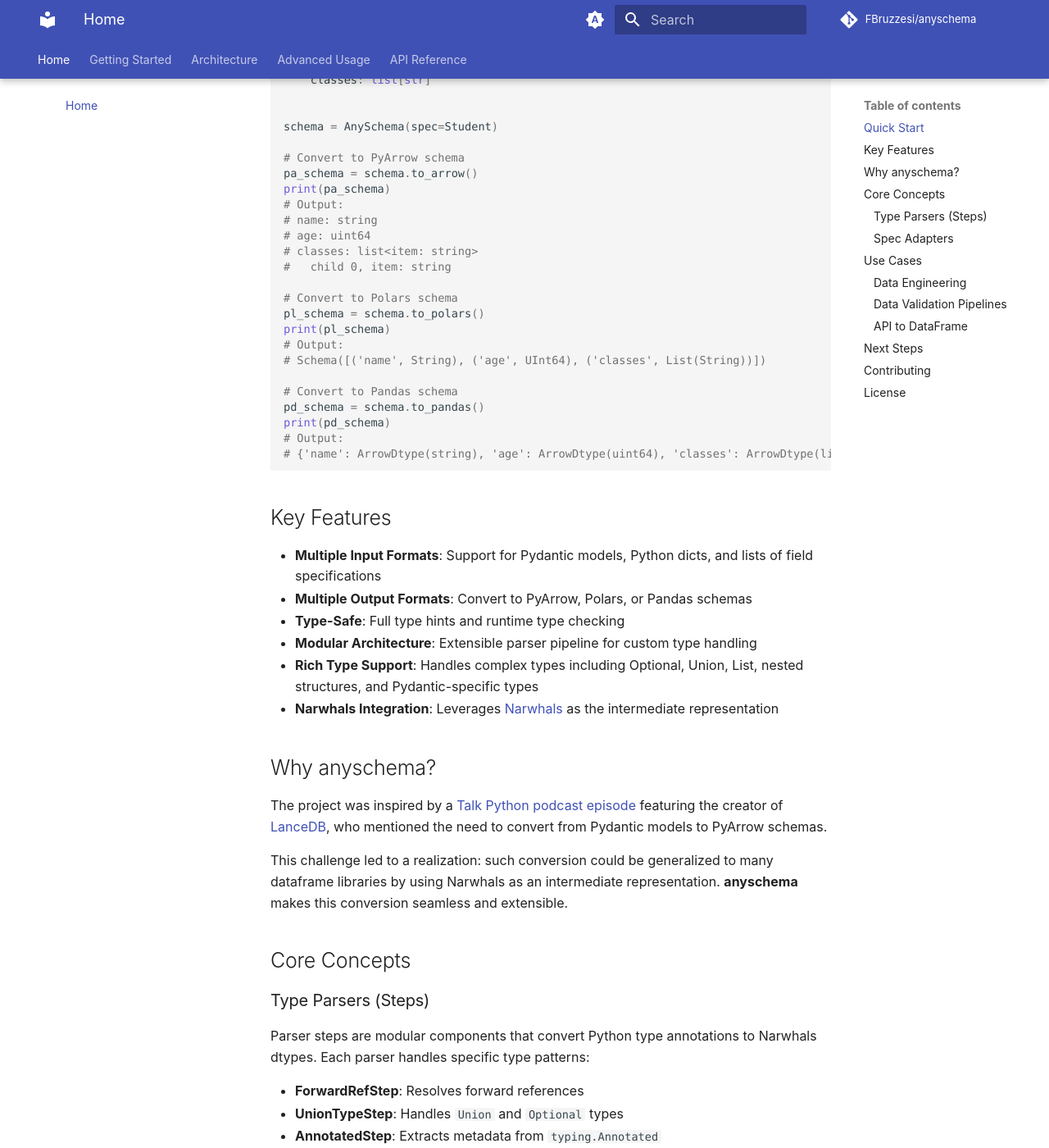
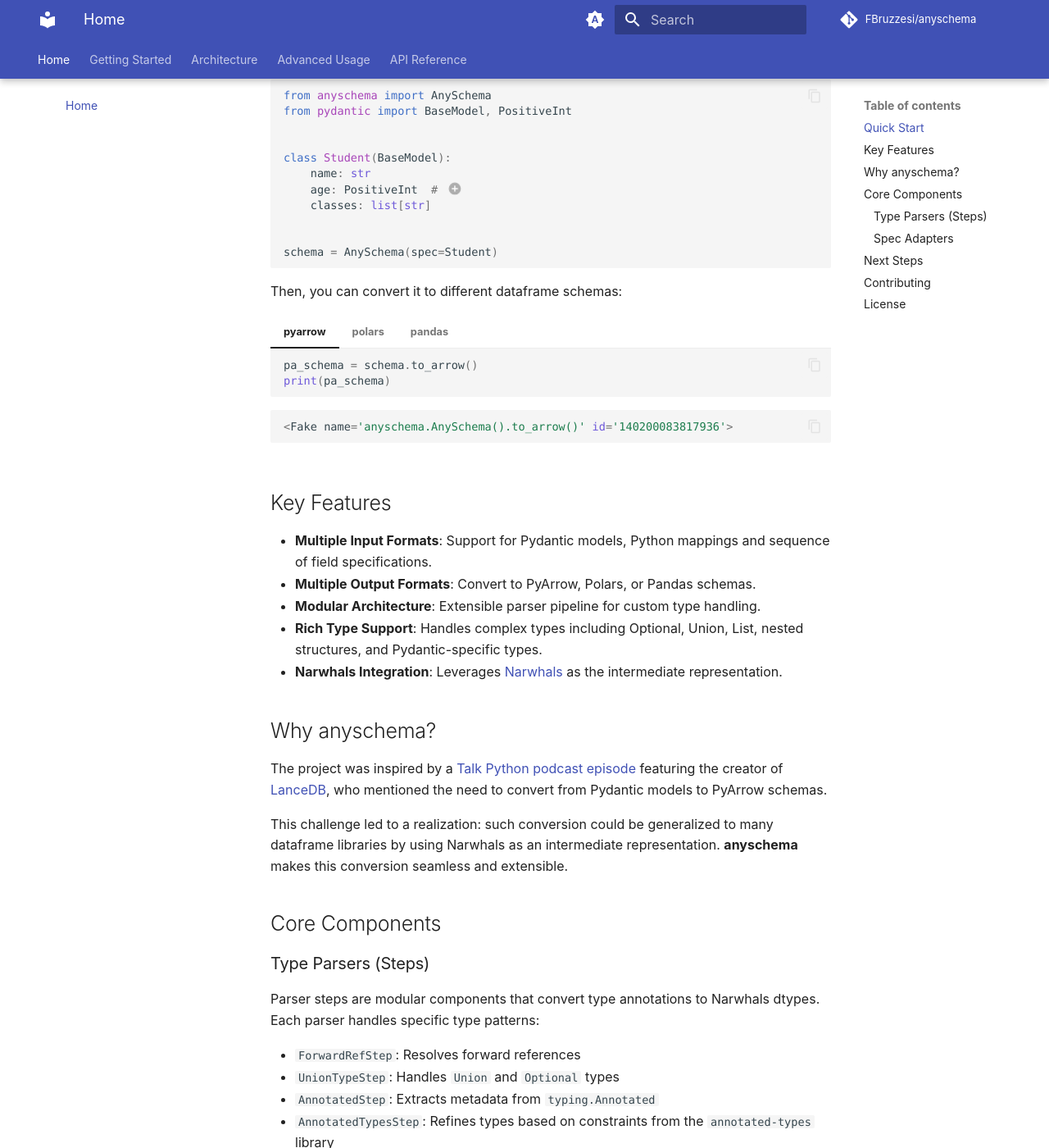
Before and after one commit to FBruzzesi/anyschema, an MkDocs documentation site: the page built from docs/index.md, in a window 1280 px wide and 1400 px high, scrolled down 684 px. Shown: the whole window at 82% size. Built offline with MkDocs 1.6.1 and Material for MkDocs 9.7.7, drawn with Linux system fonts in a browser that asks for light colours; comment, search, counter and statistics services are not loaded; some of the changed text lies outside the part shown.

Commit message:
index and getting-started

````diff
--- a/docs/index.md
+++ b/docs/index.md
@@ -1,80 +1,101 @@
-# AnySchema: From Type Specifications to Dataframe Schemas
+# anyschema: From Type Specifications to Dataframe Schemas
 
-**anyschema** is a Python library that converts from type specifications (like Pydantic models) to native dataframe schemas for popular libraries such as PyArrow, Polars, and Pandas.
+**anyschema** is a Python library that enables conversions from type specifications (such as Pydantic models) to native
+dataframe schemas (such as PyArrow, Polars, and Pandas).
 
-!!! caution "Development Status"
+!!! warning "Development Status"
     `anyschema` is still in early development and not yet published on PyPI.
+
     You can install it directly from GitHub:
+
     ```bash
     python -m pip install git+https://github.com/FBruzzesi/anyschema.git
     ```
 
+    For Pydantic support (recommended), install with the `pydantic` extra:
+
+    ```bash
+    python -m pip install "git+https://github.com/FBruzzesi/anyschema.git[pydantic]"
+    ```
+
 ## Quick Start
 
-Here's a simple example showing how `anyschema` works:
+Here's a simple example showing how `anyschema` works.
 
-```python
+First define the type specification via a Pydantic model and create an `AnySchema` instance from it:
+
+```python exec="true" source="above" session="quickstart"
 from anyschema import AnySchema
 from pydantic import BaseModel, PositiveInt
 
 
 class Student(BaseModel):
     name: str
-    age: PositiveInt
+    age: PositiveInt  # (1)
     classes: list[str]
 
 
 schema = AnySchema(spec=Student)
+```
 
-# Convert to PyArrow schema
-pa_schema = schema.to_arrow()
-print(pa_schema)
-# Output:
-# name: string
-# age: uint64
-# classes: list<item: string>
-#   child 0, item: string
+1. By using `PositiveInt` instead of python `int`, we ensure that the age is always a positive integer.
+    And we can translate this constraint into the resulting dataframe schema.
 
-# Convert to Polars schema
-pl_schema = schema.to_polars()
-print(pl_schema)
-# Output:
-# Schema([('name', String), ('age', UInt64), ('classes', List(String))])
+Then, you can convert it to different dataframe schemas:
 
-# Convert to Pandas schema
-pd_schema = schema.to_pandas()
-print(pd_schema)
-# Output:
-# {'name': ArrowDtype(string), 'age': ArrowDtype(uint64), 'classes': ArrowDtype(list<item: string>)}
-```
+=== "pyarrow"
+
+    ```python exec="true" source="above" result="python" session="quickstart"
+    pa_schema = schema.to_arrow()
+    print(pa_schema)
+    ```
+
+=== "polars"
+
+    ```python exec="true" source="above" result="python" session="quickstart"
+    pl_schema = schema.to_polars()
+    print(pl_schema)
+    ```
+
+=== "pandas"
+
+    ```python exec="true" source="above" result="python" session="quickstart"
+    pd_schema = schema.to_pandas()
+    print(pd_schema)
+    ```
 
 ## Key Features
 
-- **Multiple Input Formats**: Support for Pydantic models, Python dicts, and lists of field specifications
-- **Multiple Output Formats**: Convert to PyArrow, Polars, or Pandas schemas
-- **Type-Safe**: Full type hints and runtime type checking
-- **Modular Architecture**: Extensible parser pipeline for custom type handling
-- **Rich Type Support**: Handles complex types including Optional, Union, List, nested structures, and Pydantic-specific types
-- **Narwhals Integration**: Leverages [Narwhals](https://narwhals-dev.github.io/narwhals/) as the intermediate representation
+- **Multiple Input Formats**: Support for Pydantic models, Python mappings and sequence of field specifications.
+- **Multiple Output Formats**: Convert to PyArrow, Polars, or Pandas schemas.
+- **Modular Architecture**: Extensible parser pipeline for custom type handling.
+- **Rich Type Support**: Handles complex types including Optional, Union, List, nested structures, and
+    Pydantic-specific types.
+- **Narwhals Integration**: Leverages [Narwhals](https://narwhals-dev.github.io/narwhals/) as the intermediate
+    representation.
 
 ## Why anyschema?
 
-The project was inspired by a [Talk Python podcast episode](https://www.youtube.com/live/wuGirNCyTxA?t=2880s) featuring the creator of [LanceDB](https://github.com/lancedb/lancedb), who mentioned the need to convert from Pydantic models to PyArrow schemas.
+The project was inspired by a [Talk Python podcast episode](https://www.youtube.com/live/wuGirNCyTxA?t=2880s) featuring
+the creator of [LanceDB](https://github.com/lancedb/lancedb), who mentioned the need to convert from Pydantic models to
+PyArrow schemas.
 
-This challenge led to a realization: such conversion could be generalized to many dataframe libraries by using Narwhals as an intermediate representation. **anyschema** makes this conversion seamless and extensible.
+This challenge led to a realization: such conversion could be generalized to many dataframe libraries by using Narwhals
+as an intermediate representation. **anyschema** makes this conversion seamless and extensible.
 
-## Core Concepts
+## Core Components
 
 ### Type Parsers (Steps)
 
-Parser steps are modular components that convert Python type annotations to Narwhals dtypes. Each parser handles specific type patterns:
+Parser steps are modular components that convert type annotations to Narwhals dtypes. Each parser handles specific type
+patterns:
 
-- **ForwardRefStep**: Resolves forward references
-- **UnionTypeStep**: Handles `Union` and `Optional` types
-- **AnnotatedStep**: Extracts metadata from `typing.Annotated`
-- **AnnotatedTypesStep**: Refines types based on constraints
-- **PydanticTypeStep**: Handles Pydantic-specific types
-- **PyTypeStep**: Handles basic Python types (fallback)
+- `ForwardRefStep`: Resolves forward references
+- `UnionTypeStep`: Handles `Union` and `Optional` types
+- `AnnotatedStep`: Extracts metadata from `typing.Annotated`
+- `AnnotatedTypesStep`: Refines types based on constraints from the `annotated-types` library
+- `PydanticTypeStep`: Handles Pydantic-specific types
+- `PyTypeStep`: Handles basic Python types (fallback)
 
 Learn more about how these work together in the [Architecture](architecture.md) section.
 
@@ -82,89 +103,23 @@
 
 Adapters convert input specifications into a common format that the parser pipeline can process:
 
-- **pydantic_adapter**: Extracts field information from Pydantic models
-- **into_ordered_dict_adapter**: Handles Python dicts and lists
+- **into_ordered_dict_adapter**: Handles Python dicts and sequences.
+- **pydantic_adapter**: Extracts field information from Pydantic models.
 
-See the [API Reference](api-reference.md#spec-adapters) for detailed documentation.
-
-## Use Cases
-
-### Data Engineering
-
-Convert Pydantic models to PyArrow schemas for efficient data processing:
-
-```python
-from anyschema import AnySchema
-from pydantic import BaseModel
-
-
-class Event(BaseModel):
-    timestamp: datetime
-    user_id: int
-    event_type: str
-    metadata: dict
-
-
-# Get PyArrow schema for Parquet writing
-arrow_schema = AnySchema(spec=Event).to_arrow()
-```
-
-See [Getting Started](getting-started.md#output-formats) for more details on output formats.
-
-### Data Validation Pipelines
-
-Use Pydantic for validation and anyschema for schema generation:
-
-```python
-from anyschema import AnySchema
-from pydantic import BaseModel, Field
-
-
-class Measurement(BaseModel):
-    sensor_id: str
-    value: float = Field(ge=0.0)
-    unit: str
-
-
-# Generate schema for database or dataframe library
-polars_schema = AnySchema(spec=Measurement).to_polars()
-```
-
-Learn about [working with constraints](getting-started.md#working-with-constraints) in the Getting Started guide.
-
-### API to DataFrame
-
-Convert API response schemas to dataframe schemas:
-
-```python
-from anyschema import AnySchema
-from pydantic import BaseModel
-
-
-class APIResponse(BaseModel):
-    id: int
-    name: str
-    tags: list[str]
-    metadata: dict | None
-
-
-# Get Pandas schema for DataFrame creation
-pandas_schema = AnySchema(spec=APIResponse).to_pandas()
-```
-
-See the [Getting Started](getting-started.md) guide for more examples.
+See the [API Reference](api-reference/adapters.md) for detailed documentation.
 
 ## Next Steps
 
-- **[Getting Started](getting-started.md)**: Learn the basics and explore type mappings
+- **[Getting Started](user-guide/getting-started.md)**: Learn the basics and explore type mappings
+- **[Advanced Usage](user-guide/advanced.md)**: Create custom parser steps and adapters
 - **[Architecture](architecture.md)**: Understand the internal design and components
-- **[Advanced Usage](advanced.md)**: Create custom parser steps and adapters
-- **[API Reference](api-reference.md)**: Complete API documentation
+- **[API Reference](api-reference/index.md)**: Complete API documentation
 
 ## Contributing
 
-Contributions are welcome! Please check out the [GitHub repository](https://github.com/FBruzzesi/anyschema) to get started.
+Contributions are welcome! Please check out the [GitHub repository](https://github.com/FBruzzesi/anyschema) to get
+started.
 
 ## License
 
-This project is licensed under the MIT License.
+This project is licensed under the Apache-2.0 license.
--- /dev/null
+++ b/docs/user-guide/getting-started.md
@@ -0,0 +1,254 @@
+# Getting Started
+
+This guide will help you get started with `anyschema` and explore its core functionality.
+
+## Basic Usage
+
+### With Pydantic Models
+
+The most common way to use anyschema is with Pydantic models:
+
+```python exec="true" source="above" session="basic-pydantic"
+from anyschema import AnySchema
+from pydantic import BaseModel
+
+
+class User(BaseModel):
+    id: int
+    username: str
+    email: str
+    is_active: bool
+
+
+schema = AnySchema(spec=User)
+```
+
+Convert to different schema formats:
+
+=== "pyarrow"
+
+    ```python exec="true" source="above" result="python" session="basic-pydantic"
+    print(schema.to_arrow())
+    ```
+
+=== "polars"
+
+    ```python exec="true" source="above" result="python" session="basic-pydantic"
+    print(schema.to_polars())
+    ```
+
+=== "pandas"
+
+    ```python exec="true" source="above" result="python" session="basic-pydantic"
+    print(schema.to_pandas())
+    ```
+
+### With Python Mappings
+
+You can also use plain Python mappings (such as dictionaries):
+
+```python exec="true" source="above" result="python" session="basic-mapping"
+from anyschema import AnySchema
+
+spec = {
+    "id": int,
+    "username": str,
+    "email": str,
+    "is_active": bool,
+}
+
+schema = AnySchema(spec=spec)
+print(schema.to_arrow())
+```
+
+### With Sequence of Tuples
+
+Or use a sequence of `(name, type)` tuples:
+
+```python exec="true" source="above" result="python" session="basic-sequence"
+from anyschema import AnySchema
+
+spec = [
+    ("id", int),
+    ("username", str),
+    ("email", str),
+    ("is_active", bool),
+]
+
+schema = AnySchema(spec=spec)
+print(schema.to_polars())
+```
+
+### Nested Types
+
+
+
+```python exec="true" source="above" session="nested"
+from anyschema import AnySchema
+from pydantic import BaseModel
+
+
+class Address(BaseModel):
+    street: str
+    city: str
+    country: str
+
+
+class Person(BaseModel):
+    name: str
+    age: int
+    addresses: list[Address]
+
+
+schema = AnySchema(spec=Person)
+```
+
+=== "pyarrow"
+
+    ```python exec="true" source="above" result="python" session="nested"
+    pa_schema = schema.to_arrow()
+    print(pa_schema)
+    ```
+
+=== "polars"
+
+    ```python exec="true" source="above" result="python" session="nested"
+    pl_schema = schema.to_polars()
+    print(pl_schema)
+    ```
+
+=== "pandas"
+
+    ```python exec="true" source="above" result="python" session="nested"
+    pd_schema = schema.to_pandas()
+    print(pd_schema)
+    ```
+
+As you can see a field (`addresses`) that is itself a nested Pydantic model is correctly represented as a nested struct
+in the schema.
+
+## Working with (Integer) Constraints
+
+Constraints are processed by the [AnnotatedTypesStep](api-reference/parsers.md#AnnotatedTypesStep) parser step, which
+refines types based on their metadata. The following examples demonstrate how constraints are handled.
+
+Pydantic's constrained integer types are automatically converted to appropriate unsigned or signed integers:
+
+```python exec="true" source="above" result="python" session="integer-constraints"
+from anyschema import AnySchema
+from pydantic import BaseModel, PositiveInt, NonNegativeInt
+
+
+class Metrics(BaseModel):
+    count: PositiveInt
+    offset: NonNegativeInt
+    delta: int
+
+
+schema = AnySchema(spec=Metrics)
+arrow_schema = schema.to_arrow()
+print(arrow_schema)
+```
+
+### Using Annotated Types
+
+You can also use `typing.Annotated` with constraint metadata:
+
+```python exec="true" source="above" result="python" session="annotated-types"
+from typing import Annotated
+from anyschema import AnySchema
+from pydantic import BaseModel, Field
+
+
+class Product(BaseModel):
+    name: str
+    price: Annotated[float, Field(gt=0)]  # Price must be positive
+    quantity: Annotated[
+        int, Field(ge=0, lt=100)
+    ]  # Quantity must be non-negative, and say we limit it to <100
+
+
+schema = AnySchema(spec=Product)
+print(schema.to_polars())
+```
+
+## Using Narwhals Directly
+
+You can also work with Narwhals schemas directly (and pass them to `AnySchema`, which acts as a no-op in this case):
+
+```python exec="true" source="above" session="narwhals"
+from narwhals.schema import Schema
+import narwhals as nw
+from anyschema import AnySchema
+
+# Create a Narwhals schema
+nw_schema = Schema(
+    {
+        "id": nw.Int64(),
+        "name": nw.String(),
+        "scores": nw.List(nw.Float64()),
+    }
+)
+
+schema = AnySchema(spec=nw_schema)
+```
+
+## Pandas output format
+
+While for pyarrow and polars the output schema is the respective schema object, for pandas the output is a dictionary
+mapping column names to dtypes. Additionally pandas supports multiple dtype backends (default is None, which uses
+non nullable 'numpy'), and when converting to the native pandas dtypes it's possible to specify which backend to use by
+specifying the `dtype_backend` parameter, either for all the fields together, or for each field individually.
+
+Let's see it in practice:
+
+```python exec="true" source="above" result="python" session="pandas-format"
+from anyschema import AnySchema
+from pydantic import BaseModel, PositiveInt, NonNegativeInt
+
+
+class Metrics(BaseModel):
+    count: PositiveInt  # -> UInt64 (always positive)
+    offset: NonNegativeInt  # -> UInt64 (zero or positive)
+    delta: int  # -> Int64 (can be negative)
+
+
+schema = AnySchema(spec=Metrics)
+pd_schema = schema.to_pandas(
+    dtype_backend=(
+        "pyarrow",  # `count` will be mapped to a pyarrow dtype
+        "numpy_nullable",  # `offset` will be mapped to a pandas nullable numpy dtype
+        None,  # `delta` will be mapped to the default pandas numpy dtype
+    )
+)
+print(pd_schema)
+```
+
+## Error Handling
+
+anyschema will raise exceptions for unsupported types:
+
+```python
+from anyschema import AnySchema
+
+try:
+    # This will fail - set is not supported
+    schema = AnySchema(spec={"invalid": set})
+    arrow_schema = schema.to_arrow()
+except NotImplementedError as e:
+    print(f"Error: {e}")
+    # Error: No parser in the pipeline could handle type: builtins.set
+```
+
+For Union types with more than two members (excluding None), an error is raised:
+
+```python
+from anyschema import AnySchema
+from anyschema.exceptions import UnsupportedDTypeError
+
+try:
+    # Union[int, str, float] is not supported
+    schema = AnySchema(spec={"field": int | str | float})
+except UnsupportedDTypeError as e:
+    print(f"Error: {e}")
+```
````
